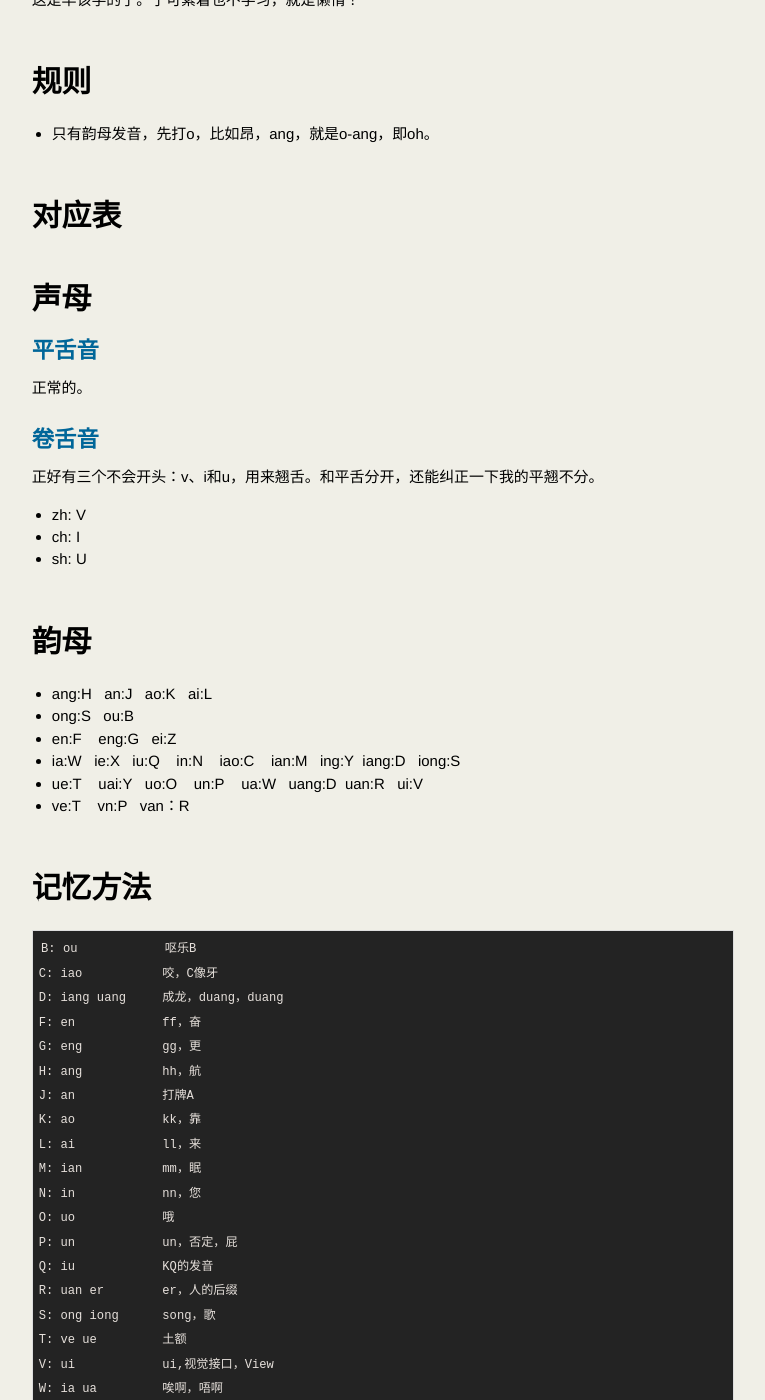
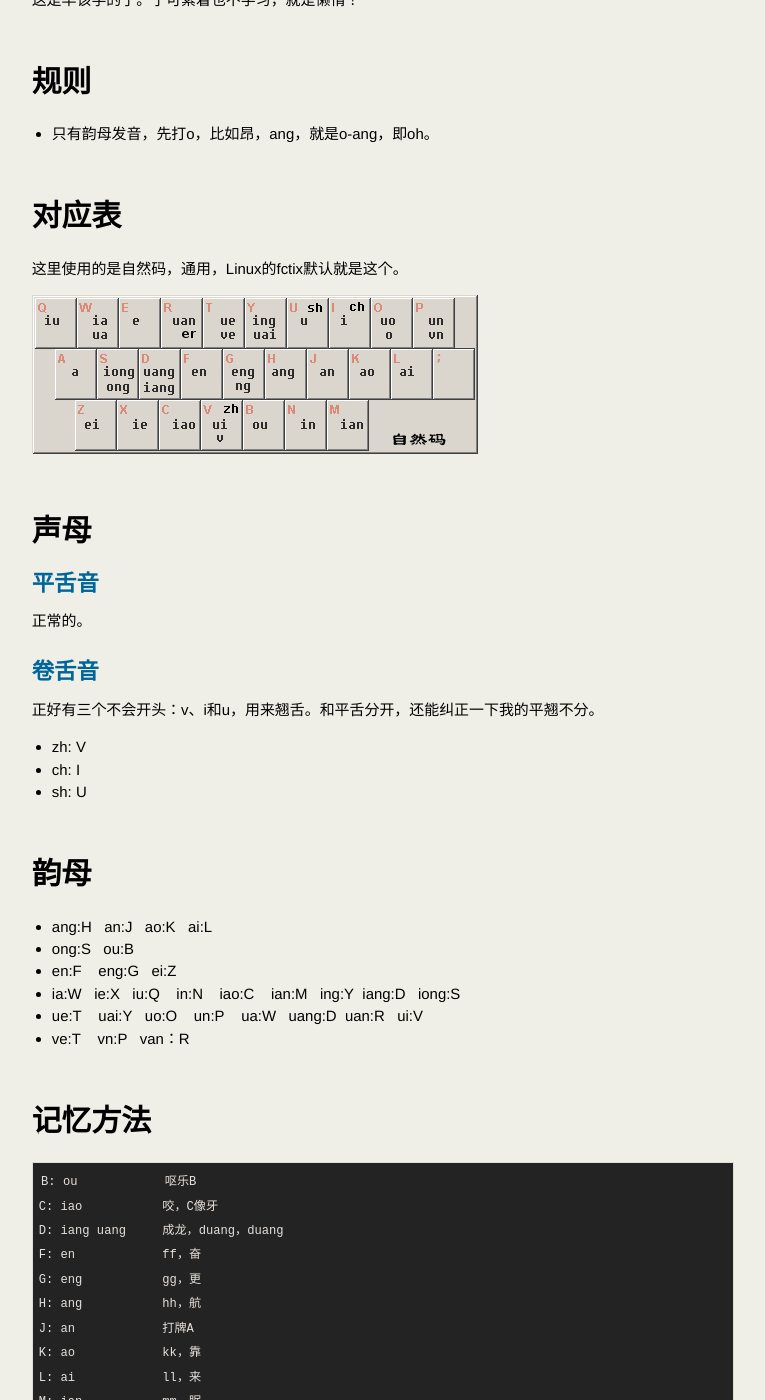
Before and after one commit to hulkfu/hulkfoo.github.io, a Jekyll site: the page built from _posts/2016-09-20-shuangpin.md, in a window 1280 px wide and 1400 px high, scrolled down 273 px. Shown: the whole window, without its empty margins (257-1022 px from the left). Built offline with Jekyll 4.4.1, drawn with Linux system fonts in a browser that asks for light colours; Markdown is read by kramdown in place of the engine named in the settings; comment, search, counter and statistics services are not loaded; some of the changed lines change nothing that is shown; some of the changed text lies outside the part shown.

Commit message:
Add 自然码图片。

```diff
--- a/_posts/2016-09-20-shuangpin.md
+++ b/_posts/2016-09-20-shuangpin.md
@@ -11,6 +11,10 @@ permalink: shuangpin
 * 只有韵母发音，先打o，比如昂，ang，就是o-ang，即oh。
 
 # 对应表
+
+这里使用的是自然码，通用，Linux的fctix默认就是这个。
+
+![自然码](/img/ZiRanMa_DoublePinyinSchemas.png)
 
 # 声母
 
@@ -50,8 +54,8 @@ N: in            nn，您
 O: uo            哦
 P: un            un，否定，屁
 Q: iu            KQ的发音
-R: uan er        er，人的后缀
-S: ong iong      song，歌
+R: uan er        round，圆；R的发音，er，人的后缀
+S: ong iong      song，歌，
 T: ve ue         土额
 V: ui            ui,视觉接口，View
 W: ia ua         唉啊，唔啊
```
Also changed, not shown: img/ZiRanMa_DoublePinyinSchemas.png (added).
